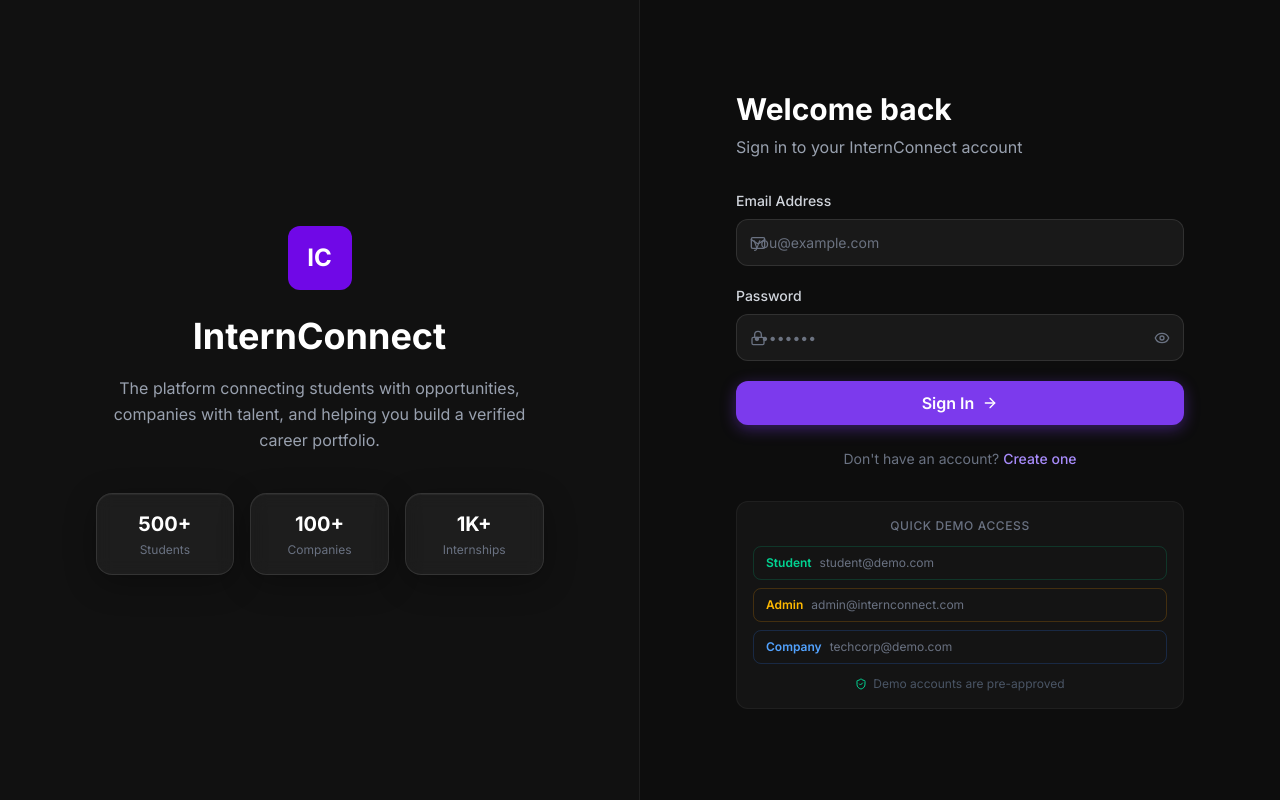
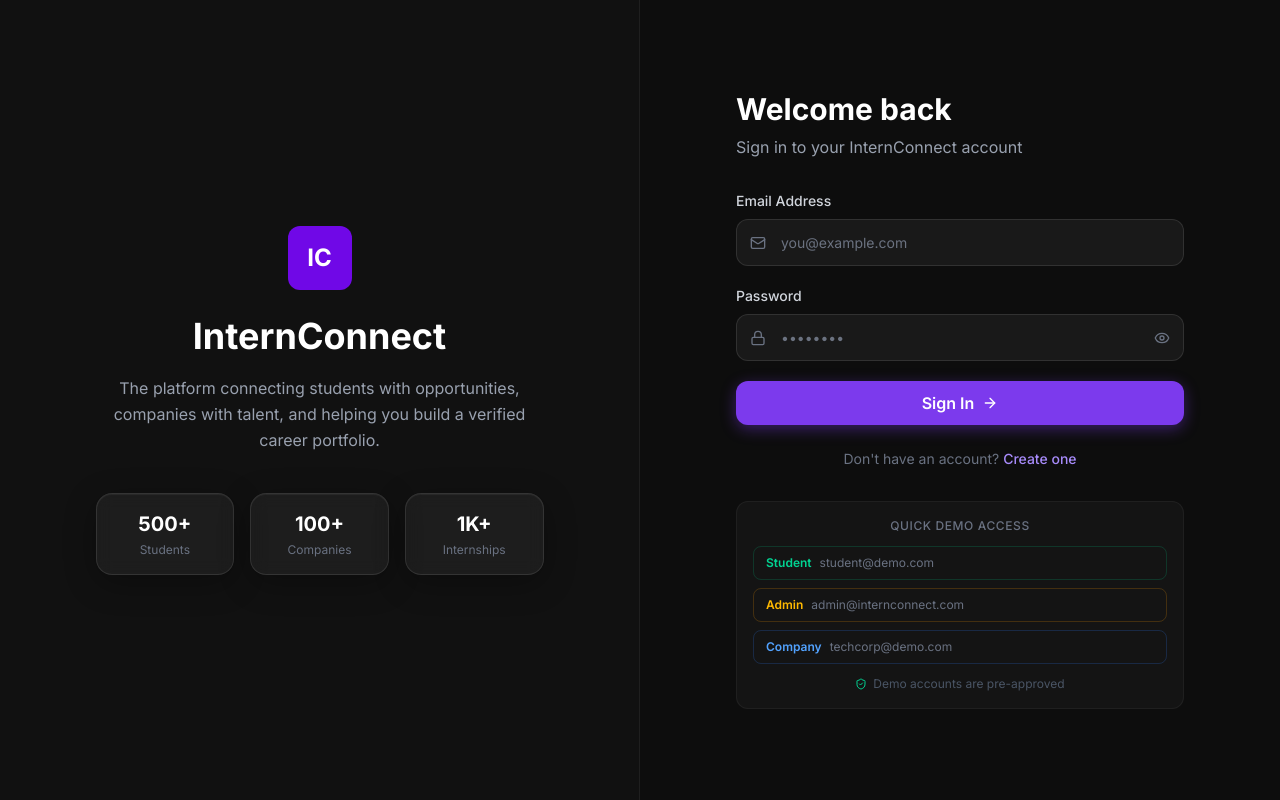
Before and after one commit to Ashwin-ctrl/internconnect, a React (Vite) app in the folder client/: page /login in a window 1280 px wide. Built offline with nearby package versions, Linux system fonts and the light colour scheme; no server answers.

Commit message:
fixed errors

```diff
--- a/client/src/pages/Login.jsx
+++ b/client/src/pages/Login.jsx
@@ -123,7 +123,7 @@ const Login = () => {
                 <Mail size={16} className="absolute left-3.5 top-1/2 -translate-y-1/2 text-gray-500" />
                 <input type="email" required value={form.email}
                   onChange={e => setForm({ ...form, email: e.target.value })}
-                  className="input-field pl-11" placeholder="you@example.com" />
+                  className="input-field" style={{ paddingLeft: '2.75rem' }} placeholder="you@example.com" />
               </div>
             </div>
             <div>
@@ -132,7 +132,7 @@ const Login = () => {
                 <Lock size={16} className="absolute left-3.5 top-1/2 -translate-y-1/2 text-gray-500" />
                 <input type={showPass ? 'text' : 'password'} required value={form.password}
                   onChange={e => setForm({ ...form, password: e.target.value })}
-                  className="input-field pl-11 pr-10" placeholder="••••••••" />
+                  className="input-field pr-10" style={{ paddingLeft: '2.75rem' }} placeholder="••••••••" />
                 <button type="button" onClick={() => setShowPass(!showPass)}
                   className="absolute right-3.5 top-1/2 -translate-y-1/2 text-gray-500 hover:text-gray-300">
                   {showPass ? <EyeOff size={16} /> : <Eye size={16} />}
--- a/client/src/pages/Register.jsx
+++ b/client/src/pages/Register.jsx
@@ -208,7 +208,7 @@ const Register = () => {
               <div className="relative">
                 <User size={16} className="absolute left-3.5 top-1/2 -translate-y-1/2 text-gray-500" />
                 <input type="text" required value={form.name} onChange={e => set('name', e.target.value)}
-                  className="input-field pl-11" placeholder={role === 'student' ? 'John Doe' : 'Contact Person'} />
+                  className="input-field" style={{ paddingLeft: '2.75rem' }} placeholder={role === 'student' ? 'John Doe' : 'Contact Person'} />
               </div>
             </div>
 
@@ -219,7 +219,7 @@ const Register = () => {
                 <div className="relative">
                   <Building2 size={16} className="absolute left-3.5 top-1/2 -translate-y-1/2 text-gray-500" />
                   <input type="text" required value={form.companyName} onChange={e => set('companyName', e.target.value)}
-                    className="input-field pl-11" placeholder="TechCorp Inc." />
+                    className="input-field" style={{ paddingLeft: '2.75rem' }} placeholder="TechCorp Inc." />
                 </div>
               </div>
             )}
@@ -231,7 +231,7 @@ const Register = () => {
                 <div className="relative">
                   <GraduationCap size={16} className="absolute left-3.5 top-1/2 -translate-y-1/2 text-gray-500" />
                   <input type="text" value={form.college} onChange={e => set('college', e.target.value)}
-                    className="input-field pl-11" placeholder="MIT, IIT Delhi..." />
+                    className="input-field" style={{ paddingLeft: '2.75rem' }} placeholder="MIT, IIT Delhi..." />
                 </div>
               </div>
             )}
@@ -242,7 +242,7 @@ const Register = () => {
               <div className="relative">
                 <Mail size={16} className="absolute left-3.5 top-1/2 -translate-y-1/2 text-gray-500" />
                 <input type="email" required value={form.email} onChange={e => set('email', e.target.value)}
-                  className="input-field pl-11" placeholder="you@example.com" />
+                  className="input-field" style={{ paddingLeft: '2.75rem' }} placeholder="you@example.com" />
               </div>
             </div>
 
@@ -252,7 +252,7 @@ const Register = () => {
               <div className="relative">
                 <Phone size={16} className="absolute left-3.5 top-1/2 -translate-y-1/2 text-gray-500" />
                 <input type="tel" value={form.phone} onChange={e => set('phone', e.target.value)}
-                  className="input-field pl-11" placeholder="+91 9876543210" />
+                  className="input-field" style={{ paddingLeft: '2.75rem' }} placeholder="+91 9876543210" />
               </div>
             </div>
 
@@ -263,7 +263,7 @@ const Register = () => {
                 <Lock size={16} className="absolute left-3.5 top-1/2 -translate-y-1/2 text-gray-500" />
                 <input type={showPass ? 'text' : 'password'} required value={form.password}
                   onChange={e => set('password', e.target.value)}
-                  className="input-field pl-11 pr-10" placeholder="Min 6 characters" />
+                  className="input-field pr-10" style={{ paddingLeft: '2.75rem' }} placeholder="Min 6 characters" />
                 <button type="button" onClick={() => setShowPass(!showPass)}
                   className="absolute right-3.5 top-1/2 -translate-y-1/2 text-gray-500 hover:text-gray-300">
                   {showPass ? <EyeOff size={16} /> : <Eye size={16} />}
```
